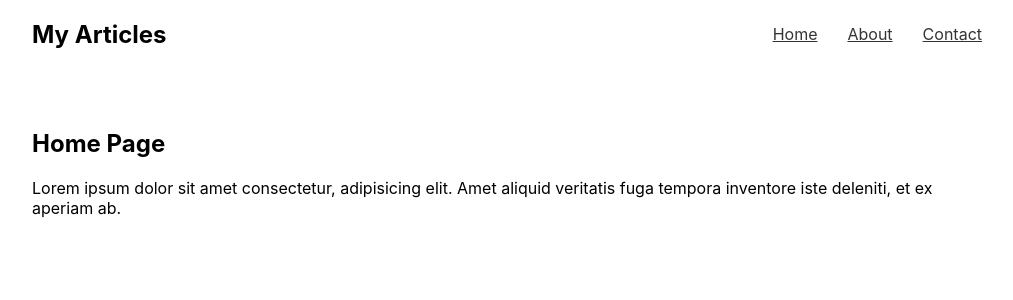
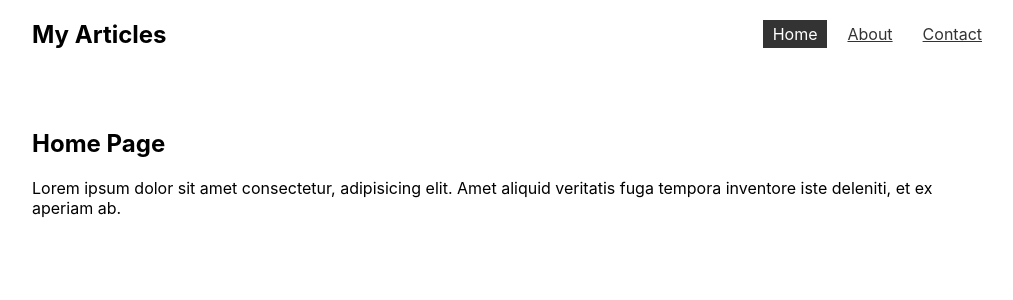
Before and after one commit to JAYMAC1/react-router, a React (Create React App) app in the folder my-router/: page / in a window 1280 px wide. Shown: the top 300 px of the page, without its empty margins (128-1141 px from the left). Built offline with nearby package versions, Linux system fonts and the light colour scheme.

Commit message:
Added custom hook useFetch

```diff
--- a/my-router/src/App.css
+++ b/my-router/src/App.css
@@ -15,3 +15,8 @@ nav a {
   color: #333;
   padding: 4px 10px;
 }
+nav a.active {
+  color: #fff;
+  background: #333;
+  text-decoration: none;
+}
```
